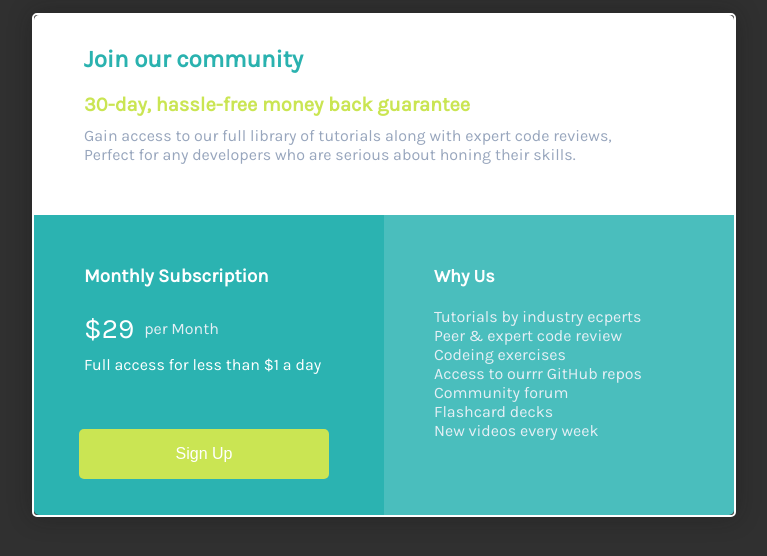
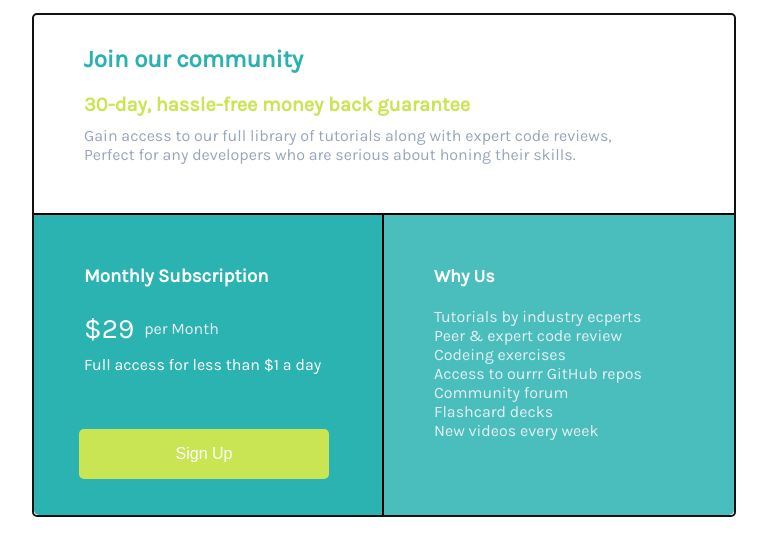
Before and after one commit to alawyeyad/single-price-grid, a plain HTML site: page index.html in a window 1280 px wide. Shown: the top 556 px of the page, without its empty margins (349-1116 px from the left). Drawn offline with Linux system fonts and the light colour scheme.

Commit message:
changed some styles that i found cool.

```diff
--- a/stylee.css
+++ b/stylee.css
@@ -10,27 +10,30 @@
 body{
     width: 1440px;
     height: 1000px;
-    background: rgb(48, 48, 48);
+
+    /* background: rgb(48, 48, 48); */
     font-family: Karla;
 }
 
 .container{
     width: 700px;
     height: 500px;
-    box-shadow: 0 0 25px #12121254;
     border-radius: 5px;
     display: grid;
     grid-template-columns: 1fr 1fr;
     grid-template-rows: 200px 300px;
     margin: auto;
-     border: 2px solid #FFFFFF;
-     transform: translate(5px, 5px);
+    border: 2px solid #121212;
+    transform: translate(5px, 5px);
+    /* border: 2px solid #FFFFFF;
+    transform: translate(5px, 5px); */
 
 }
 
 .container:hover{
-    transform: translate(0, 0);
-    box-shadow: 5px 5px #FFFFFF;
+    /* transform: translate(0, 0); */
+    box-shadow: 5px 5px #121212da;
+    /* box-shadow: 5px 5px #FFFFFF;   */
 }
 
 .community{
@@ -39,7 +42,8 @@ body{
     background: #FFFFFF;
     border-top-right-radius: 5px;
     border-top-left-radius: 5px;
-    height: 200px;
+    height: 198px;
+    border-bottom: 2px solid black;
 }
 
 .community h2{
@@ -67,6 +71,7 @@ body{
     grid-column: 1 / 1;
     background: #2BB3B1;
     border-bottom-left-radius: 5px;
+    border-right: 2px solid black;
 }
 
 .price h3{
```
